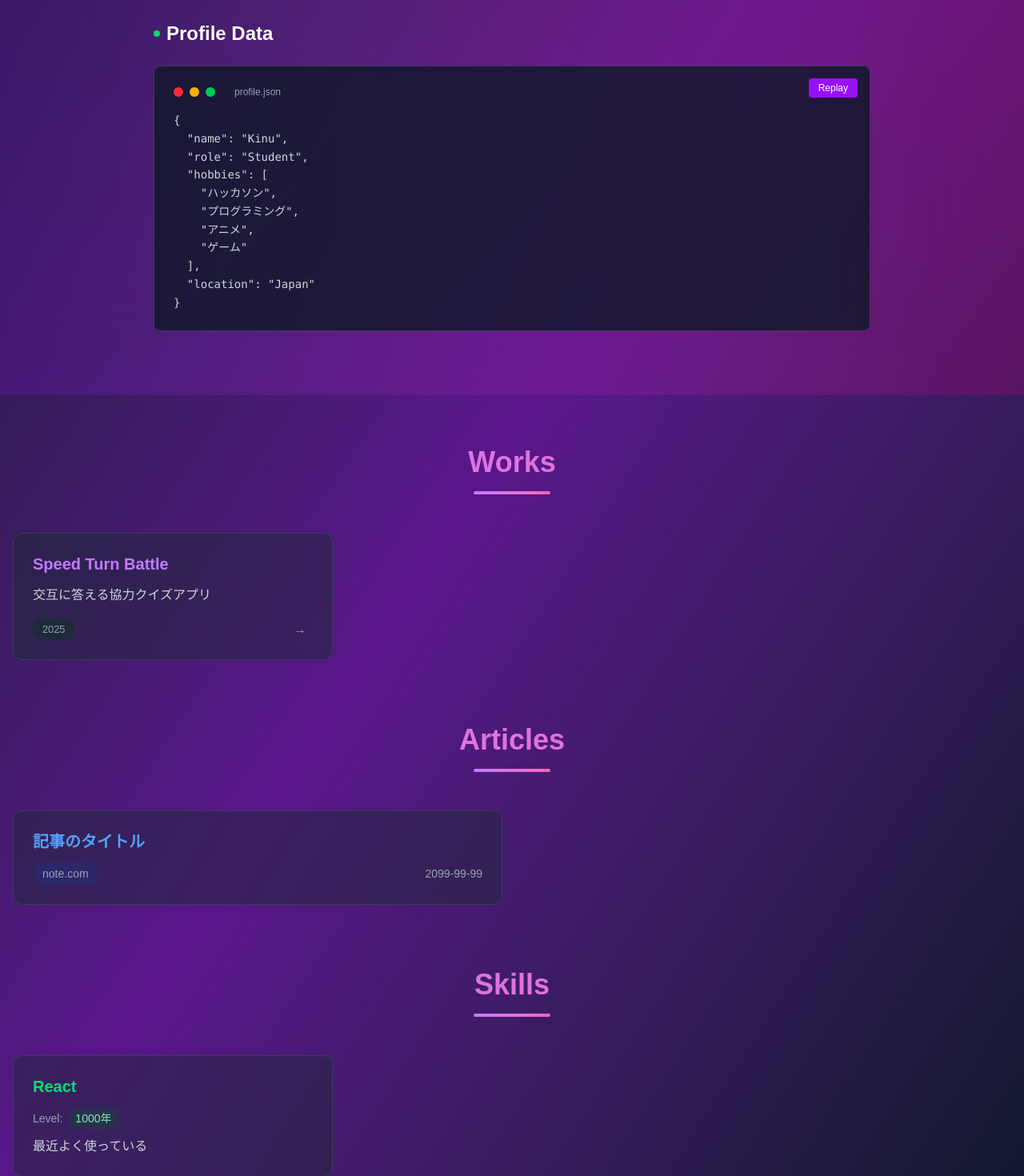
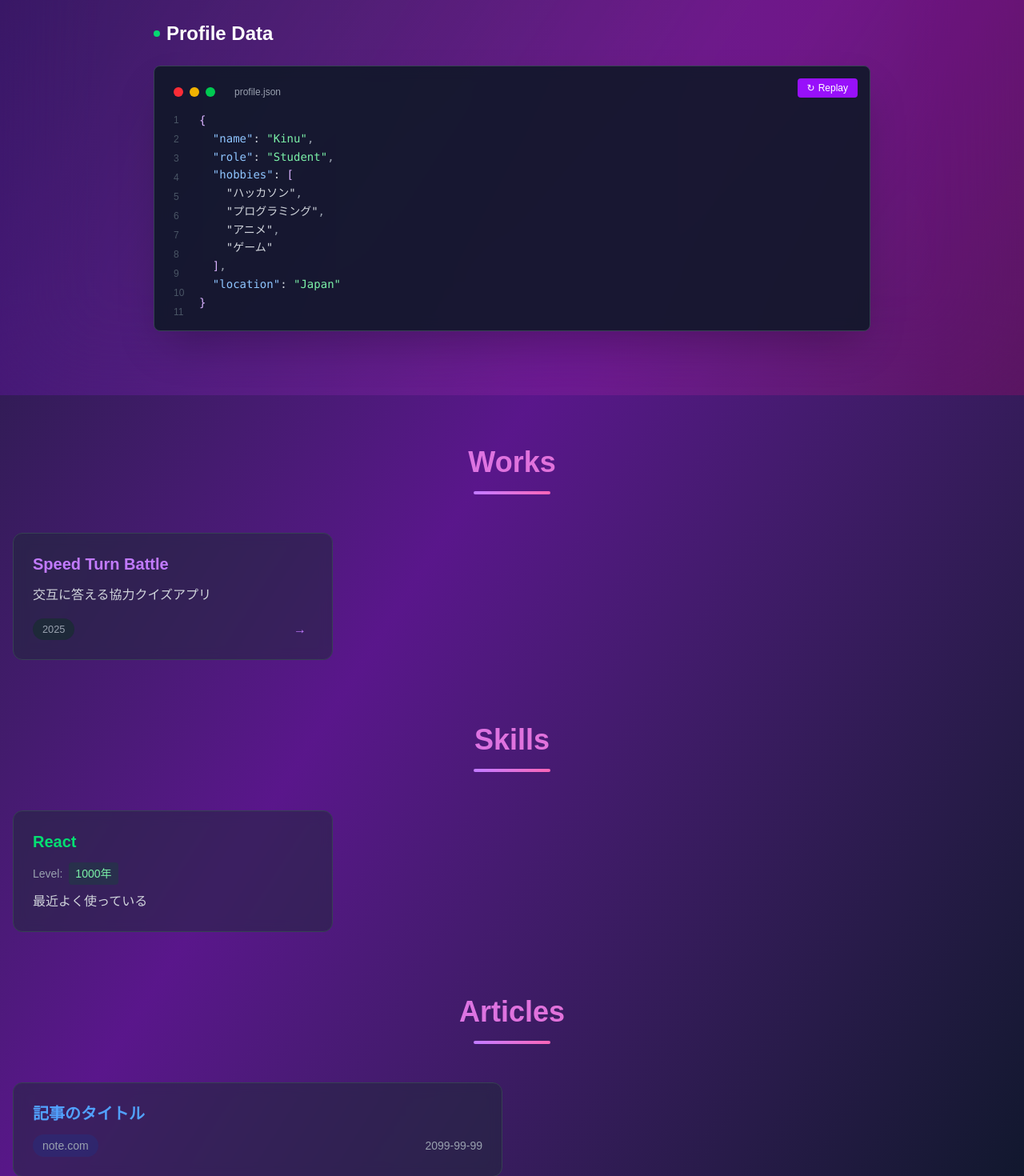
Before and after one commit to KinuGra/202507-portfolio, a Next.js app: page / in a window 1280 px wide. Shown: the part 460-1930 px from the top of the page at 80% size. Built offline with nearby package versions, Linux system fonts and the light colour scheme.

Commit message:
update: profile.jsonにシンタックスハイライトを追加

```diff
--- a/src/app/page.tsx
+++ b/src/app/page.tsx
@@ -57,6 +57,25 @@ export default function HomePage() {
           </div>
         </Section>
 
+        <Section title="Skills" id="skills">
+          <div className="grid grid-cols-1 md:grid-cols-2 lg:grid-cols-3 gap-6">
+            {skills.map((skill, index) => (
+              <Card key={skill.name} delay={index * 0.1}>
+                <div className="p-6">
+                  <h3 className="text-xl font-bold text-green-400 mb-3">{skill.name}</h3>
+                  <div className="space-y-2">
+                    <div className="flex items-center gap-2">
+                      <span className="text-sm text-gray-400">Level:</span>
+                      <span className="bg-green-900/30 text-green-300 px-2 py-1 rounded text-sm">{skill.level}</span>
+                    </div>
+                    <p className="text-gray-300 leading-relaxed">{skill.comment}</p>
+                  </div>
+                </div>
+              </Card>
+            ))}
+          </div>
+        </Section>
+
         <Section title="Articles" id="articles">
           <div className="grid grid-cols-1 md:grid-cols-2 gap-6">
             {articles.map((article, index) => (
@@ -76,25 +95,6 @@ export default function HomePage() {
             ))}
           </div>
         </Section>
-
-        <Section title="Skills" id="skills">
-          <div className="grid grid-cols-1 md:grid-cols-2 lg:grid-cols-3 gap-6">
-            {skills.map((skill, index) => (
-              <Card key={skill.name} delay={index * 0.1}>
-                <div className="p-6">
-                  <h3 className="text-xl font-bold text-green-400 mb-3">{skill.name}</h3>
-                  <div className="space-y-2">
-                    <div className="flex items-center gap-2">
-                      <span className="text-sm text-gray-400">Level:</span>
-                      <span className="bg-green-900/30 text-green-300 px-2 py-1 rounded text-sm">{skill.level}</span>
-                    </div>
-                    <p className="text-gray-300 leading-relaxed">{skill.comment}</p>
-                  </div>
-                </div>
-              </Card>
-            ))}
-          </div>
-        </Section>
       </div>
     </main>
   )
--- a/src/components/JsonDisplay.tsx
+++ b/src/components/JsonDisplay.tsx
@@ -19,7 +19,7 @@ export function JsonDisplay({ data }: JsonDisplayProps) {
             const timer = setTimeout(() => {
                 setDisplayedText((prev) => prev + lines[currentIndex] + "\n")
                 setCurrentIndex((prev) => prev + 1)
-            }, 100) // 100ms delay between lines
+            }, 150) // Slightly slower for better readability
 
             return () => clearTimeout(timer)
         } else {
@@ -27,19 +27,43 @@ export function JsonDisplay({ data }: JsonDisplayProps) {
         }
     }, [currentIndex, lines])
 
+    // Function to apply syntax highlighting
+    const highlightJson = (text: string) => {
+        return text
+            .replace(/"([^"]+)":/g, '<span class="text-blue-300">"$1"</span>:') // Keys
+            .replace(/:\s*"([^"]+)"/g, ': <span class="text-green-300">"$1"</span>') // String values
+            .replace(/:\s*(\d+)/g, ': <span class="text-yellow-300">$1</span>') // Numbers
+            .replace(/:\s*(true|false)/g, ': <span class="text-orange-300">$1</span>') // Booleans
+            .replace(/(\[|\]|\{|\})/g, '<span class="text-purple-300">$1</span>') // Brackets
+            .replace(/,/g, '<span class="text-gray-400">,</span>') // Commas
+    }
+
     return (
         <div className="relative">
-            <div className="bg-gray-900/80 backdrop-blur-sm border border-gray-700 rounded-lg p-6 font-mono text-sm overflow-x-auto">
+            <div className="bg-gray-900/90 backdrop-blur-sm border border-gray-700 rounded-lg p-6 font-mono text-sm overflow-x-auto shadow-2xl">
                 <div className="flex items-center gap-2 mb-4">
                     <div className="w-3 h-3 bg-red-500 rounded-full"></div>
                     <div className="w-3 h-3 bg-yellow-500 rounded-full"></div>
                     <div className="w-3 h-3 bg-green-500 rounded-full"></div>
                     <span className="ml-4 text-gray-400 text-xs">profile.json</span>
                 </div>
-                <pre className="text-gray-300 leading-relaxed">
-                    {displayedText}
-                    {!isComplete && <span className="animate-pulse bg-green-400 w-2 h-4 inline-block ml-1"></span>}
-                </pre>
+                <div className="relative">
+                    <div className="absolute left-0 top-0 text-gray-600 text-xs leading-relaxed select-none">
+                        {lines.map((_, index) => (
+                            <div key={index} className="h-6 flex items-center">
+                                {index + 1}
+                            </div>
+                        ))}
+                    </div>
+                    <pre className="text-gray-300 leading-relaxed pl-8">
+                        <div
+                            dangerouslySetInnerHTML={{
+                                __html: highlightJson(displayedText),
+                            }}
+                        />
+                        {!isComplete && <span className="animate-pulse bg-green-400 w-2 h-4 inline-block ml-1"></span>}
+                    </pre>
+                </div>
             </div>
             {isComplete && (
                 <button
@@ -48,9 +72,9 @@ export function JsonDisplay({ data }: JsonDisplayProps) {
                         setCurrentIndex(0)
                         setIsComplete(false)
                     }}
-                    className="absolute top-4 right-4 bg-purple-600 hover:bg-purple-700 text-white px-3 py-1 rounded text-xs transition-colors"
+                    className="absolute top-4 right-4 bg-purple-600 hover:bg-purple-700 text-white px-3 py-1 rounded text-xs transition-colors flex items-center gap-1"
                 >
-                    Replay
+                    <span>↻</span> Replay
                 </button>
             )}
         </div>
```
Also changed, not shown: 1 other file (tests, documents, lock files or other folders).
